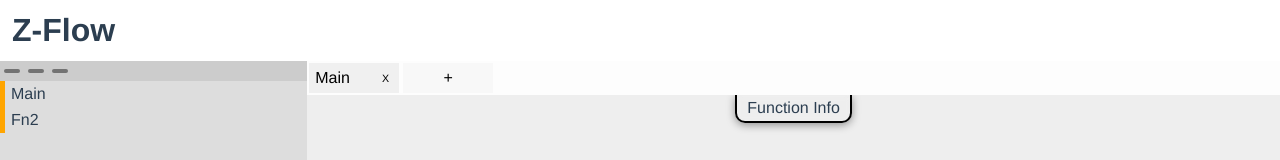
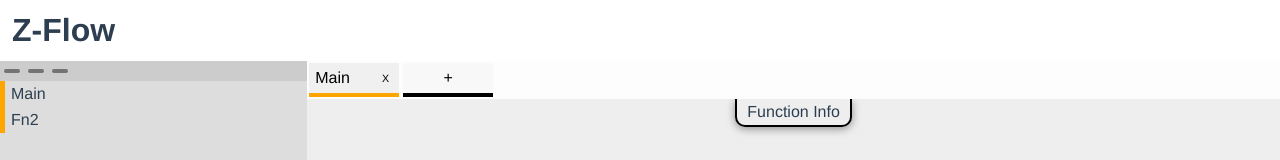
Before and after one commit to GameSquatch/ast-visual-programming, a Svelte app: page / in a window 1280 px wide. Both pictures are taken after a click on the element "Main". Shown: the top 160 px of the page. Built offline with nearby package versions, Linux system fonts and the light colour scheme; some icons are missing.

Commit message:
Add color coding for file object types

```diff
--- a/src/components/side_nav/File.svelte
+++ b/src/components/side_nav/File.svelte
@@ -4,7 +4,7 @@
     export let fileData;
 
     function openNewFunction(functionId, functionTitle) {
-        editorStore.openTab(functionId, functionTitle);
+        editorStore.openTab(functionId, functionTitle, 'function');
     }
 </script>
 
--- a/src/components/side_nav/SideNav.svelte
+++ b/src/components/side_nav/SideNav.svelte
@@ -17,7 +17,7 @@
         const id = uuidv4();
         $fileTree.items = [
             ...$fileTree.items,
-            createFile({ id, title })
+            createFile({ id, title, objectType: 'function' })
         ];
 
         mockData[id] = {
--- a/src/components/tabbed_editor/TabBar.svelte
+++ b/src/components/tabbed_editor/TabBar.svelte
@@ -7,7 +7,7 @@
 <div class="tabs-wrapper">
 	<div class="tabs-flex">
 		{#each tabData as tab, i (tab.id)}
-		<div on:click={(_) => editorStore.openTab(tab.id)} class="tab" class:active={$editorStore.activeTab === tab.id}>
+		<div on:click={(_) => editorStore.openTab(tab.id)} class="tab {tab.objectType}" class:active={$editorStore.activeTab === tab.id}>
 			<span>{tab.title}</span>
 			<div style="width: 18px"></div>
 			<span class="close-x" on:click={(_) => editorStore.closeTab(tab.id, i)}>X</span>
@@ -40,6 +40,10 @@
 		background: #f8f8f8;
 		color: #9e9e9e;
 		cursor: pointer;
+		border-bottom: 4px solid black;
+	}
+	.tab.function {
+		border-color: orange;
 	}
 
 	.tab.active {
--- a/src/components/tabbed_editor/editor_store.js
+++ b/src/components/tabbed_editor/editor_store.js
@@ -9,11 +9,11 @@ function createEditorStore(initialValue) {
 		subscribe,
 		set,
 		update,
-		openTab(id, title) {
+		openTab(id, title, objectType) {
 			update((editor) => {
 				editor.activeTab = id;
 				if (!editor.openedTabIds[id]) {
-					editor.tabs.push({ title, id, dataPromise: Promise.resolve(mockData[id].main) });
+					editor.tabs.push({ title, id, objectType, dataPromise: Promise.resolve(mockData[id].main) });
 					editor.openedTabIds[id] = true;
 				}
 
```
